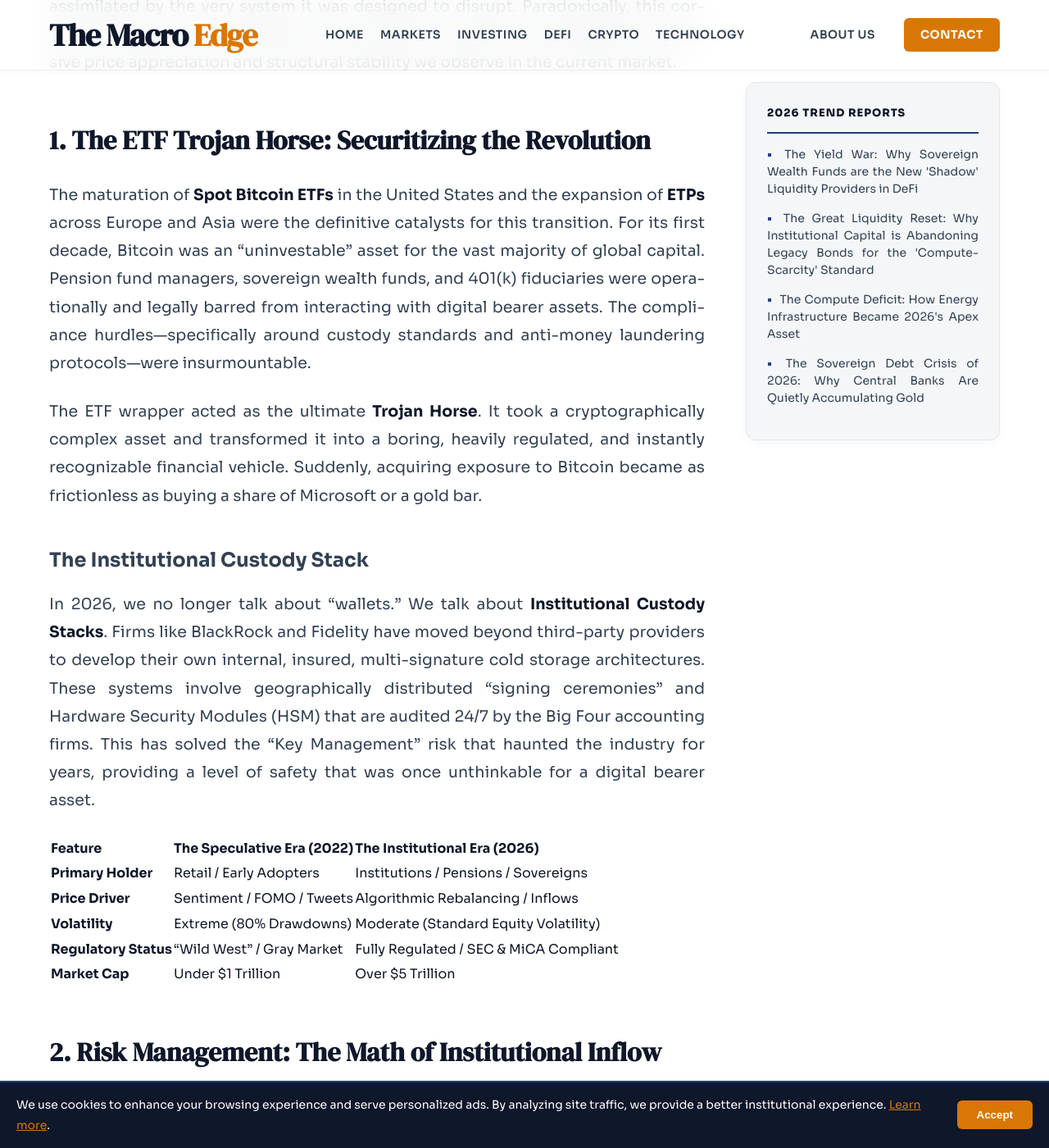
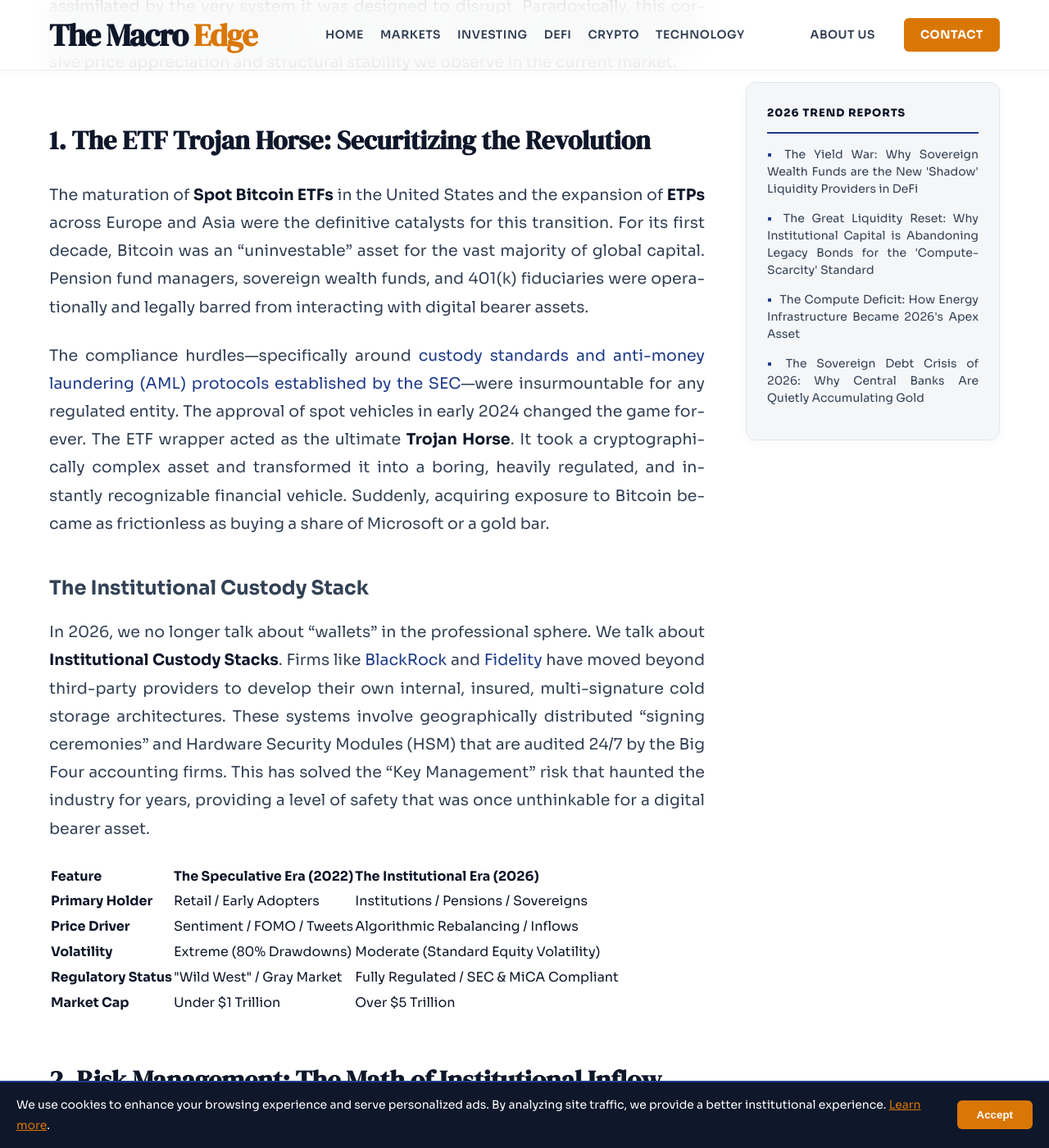
Before and after one commit to Frixx55/FinanceWorld, a Jekyll site: the page built from _posts/2026-04-21-bitcoin-wall-street-etf-adoption.md, in a window 1280 px wide and 1400 px high, scrolled down 1920 px. Shown: the whole window at 82% size. Built offline with Jekyll 4.4.1, drawn with Linux system fonts in a browser that asks for light colours; some of the changed text lies outside the part shown.

Commit message:
Revise Bitcoin ETF adoption article for clarity and detail
Updated various sections to enhance clarity and detail regarding Bitcoin's institutional adoption and its implications in 2026. Added references to compliance, custody, and the evolving financial landscape.

```diff
--- a/_posts/2026-04-21-bitcoin-wall-street-etf-adoption.md
+++ b/_posts/2026-04-21-bitcoin-wall-street-etf-adoption.md
@@ -16,30 +16,30 @@
 
 ## 1. The ETF Trojan Horse: Securitizing the Revolution
 
-The maturation of **Spot Bitcoin ETFs** in the United States and the expansion of **ETPs** across Europe and Asia were the definitive catalysts for this transition. For its first decade, Bitcoin was an "uninvestable" asset for the vast majority of global capital. Pension fund managers, sovereign wealth funds, and 401(k) fiduciaries were operationally and legally barred from interacting with digital bearer assets. The compliance hurdles—specifically around custody standards and anti-money laundering protocols—were insurmountable.
+The maturation of **Spot Bitcoin ETFs** in the United States and the expansion of **ETPs** across Europe and Asia were the definitive catalysts for this transition. For its first decade, Bitcoin was an "uninvestable" asset for the vast majority of global capital. Pension fund managers, sovereign wealth funds, and 401(k) fiduciaries were operationally and legally barred from interacting with digital bearer assets.
 
-The ETF wrapper acted as the ultimate **Trojan Horse**. It took a cryptographically complex asset and transformed it into a boring, heavily regulated, and instantly recognizable financial vehicle. Suddenly, acquiring exposure to Bitcoin became as frictionless as buying a share of Microsoft or a gold bar.
+The compliance hurdles—specifically around [custody standards and anti-money laundering (AML) protocols established by the SEC](https://www.sec.gov)—were insurmountable for any regulated entity. The approval of spot vehicles in early 2024 changed the game forever. The ETF wrapper acted as the ultimate **Trojan Horse**. It took a cryptographically complex asset and transformed it into a boring, heavily regulated, and instantly recognizable financial vehicle. Suddenly, acquiring exposure to Bitcoin became as frictionless as buying a share of Microsoft or a gold bar.
 
 ### The Institutional Custody Stack
 
-In 2026, we no longer talk about "wallets." We talk about **Institutional Custody Stacks**. Firms like BlackRock and Fidelity have moved beyond third-party providers to develop their own internal, insured, multi-signature cold storage architectures. These systems involve geographically distributed "signing ceremonies" and Hardware Security Modules (HSM) that are audited 24/7 by the Big Four accounting firms. This has solved the "Key Management" risk that haunted the industry for years, providing a level of safety that was once unthinkable for a digital bearer asset.
+In 2026, we no longer talk about "wallets" in the professional sphere. We talk about **Institutional Custody Stacks**. Firms like [BlackRock](https://www.blackrock.com) and [Fidelity](https://www.fidelity.com) have moved beyond third-party providers to develop their own internal, insured, multi-signature cold storage architectures. These systems involve geographically distributed "signing ceremonies" and Hardware Security Modules (HSM) that are audited 24/7 by the Big Four accounting firms. This has solved the "Key Management" risk that haunted the industry for years, providing a level of safety that was once unthinkable for a digital bearer asset.
 
 | Feature | The Speculative Era (2022) | The Institutional Era (2026) |
 | :--- | :--- | :--- |
 | **Primary Holder** | Retail / Early Adopters | Institutions / Pensions / Sovereigns |
 | **Price Driver** | Sentiment / FOMO / Tweets | Algorithmic Rebalancing / Inflows |
 | **Volatility** | Extreme (80% Drawdowns) | Moderate (Standard Equity Volatility) |
-| **Regulatory Status** | "Wild West" / Gray Market | Fully Regulated / SEC & MiCA Compliant |
+| **Regulatory Status** | \"Wild West\" / Gray Market | Fully Regulated / SEC & MiCA Compliant |
 | **Market Cap** | Under $1 Trillion | Over $5 Trillion |
-
 
 
 ## 2. Risk Management: The Math of Institutional Inflow
 
 Wall Street did not buy Bitcoin because they shared Satoshi Nakamoto’s dream of a peer-to-peer electronic cash system. They bought it because of its **risk-adjusted return profile**. In the 2026 macroeconomic environment, characterized by persistent fiscal deficits and currency debasement, portfolio managers utilize Bitcoin not as a lottery ticket, but as a non-correlated volatility dampener.
 
-Institutional investors focus on the **Sharpe Ratio**—a measure of return relative to the risk taken. By adding a small, controlled allocation of Bitcoin—typically ranging from 2% to 5%—to a diversified portfolio, institutions have found they can significantly increase the total return without a proportional increase in the overall volatility. This optimization has become the standard for the modern **60/35/5 portfolio**, which has largely replaced the traditional 60/40 model. This isn't about "going to the moon"; it's about the cold, calculated efficiency of the efficient frontier.
+Institutional investors focus heavily on the **Sharpe Ratio**—a measure of return relative to the risk taken. By adding a small, controlled allocation of Bitcoin—typically ranging from 2% to 5%—to a diversified portfolio, institutions have found they can significantly increase the total return without a proportional increase in the overall volatility.
 
+This optimization has become the standard for the modern **60/35/5 portfolio**, which has largely replaced the traditional 60/40 model. According to research from [Morningstar](https://www.morningstar.com), this small allocation into "Digital Gold" has provided the necessary "alpha" to offset the declining real returns in the bond market. This isn't about "going to the moon"; it's about the cold, calculated efficiency of the efficient frontier.
 
 
 ## 3. The Death of the 4-Year Cycle
@@ -70,31 +68,30 @@
 
 The weaponization of the U.S. dollar through global sanctions—most notably the freezing of foreign reserves in the early 2020s—has forced sovereign wealth funds and central banks in "non-aligned" nations to diversify their reserves. They are adding Bitcoin not because they are "fans" of the technology, but because of **Game Theory**. Bitcoin is the only highly liquid, globally accepted settlement layer that **cannot be frozen** by any single government or central authority.
 
-In a multi-polar world, "Neutral Money" is a strategic necessity. According to reports from global monetary bodies, the accumulation of digital hard assets by sovereign states is accelerating. We have moved from the "Retail Mania" phase to the "National Security Ledger" phase. Even the United States has responded by establishing its own **Strategic Bitcoin Reserve**, ensuring that it remains the leader in this new digital arms race.
-
+In a multi-polar world, "Neutral Money" is a strategic necessity. According to reports from the [International Monetary Fund (IMF)](https://www.imf.org) and the [Bank for International Settlements (BIS)](https://www.bis.org), the accumulation of digital hard assets by sovereign states is accelerating. We have moved from the "Retail Mania" phase to the "National Security Ledger" phase. Even the United States has responded by establishing its own **Strategic Bitcoin Reserve**, ensuring that it remains the leader in this new digital arms race.
 
 
 ## 6. The Compliance Era: The Death of Privacy
 
-The "civilization" of Bitcoin comes with a heavy price: the effective end of financial privacy within the regulated system. The cypherpunks who invented the protocol dreamt of a world of total anonymity. In **2026**, that dream exists only in the margins.
+The "civilization" of Bitcoin comes with a heavy price: the effective end of financial privacy within the regulated system. The cypherpunks who invented the protocol dreamt of a world of total anonymity. In **2026**, that dream exists only in the margins of history.
 
-The "Suits and Ties" brought with them the requirements of **KYC (Know Your Customer)** and **AML (Anti-Money Laundering)**. Through the implementation of advanced blockchain analytics, the ledger is now more transparent to the state than the legacy banking system ever was.
+The "Suits and Ties" brought with them the requirements of **KYC (Know Your Customer)** and **AML (Anti-Money Laundering)**. Through the implementation of advanced blockchain analytics from companies like [Chainalysis](https://www.chainalysis.com), the ledger is now more transparent to the state than the legacy banking system ever was.
 
 ### The Modern Compliance Stack:
 *   **Real-Time Chain Analysis:** Continuous monitoring of all transaction paths to flag and isolate "tainted" coins from illicit sources.
 *   **Travel Rule Integration:** Mandatory data sharing between institutions for any transfer above a certain threshold, ensuring a permanent audit trail.
 *   **Automated Tax Reporting:** Direct integration with tax authorities that tracks every cost basis and capital gain millisecond by millisecond.
 
-The leather jacket has been traded for a suit, and that suit comes with a digital tracker. For the institutional player, this is a feature, not a bug—it provides the "regulatory clarity" required to move billions without fear of legal reprisal.
-
+The leather jacket has been traded for a suit, and that suit comes with a digital tracker. For the institutional player, this is a feature, not a bug—it provides the "regulatory clarity" required to move billions without fear of legal reprisal or reputational damage.
 
 
 ## 7. Bitcoin as 'Pristine Collateral' in the Credit Markets
 
 One of the most significant developments in 2026 is the use of Bitcoin as **Pristine Collateral**. Because Bitcoin is a bearer asset with 24/7 liquidity and zero counterparty risk—when held in high-grade vaults—it has become the preferred collateral for the "Shadow Banking" sector.
 
-Unlike real estate or corporate bonds, which can take weeks to liquidate and are subject to market "gaps" during crises, Bitcoin can be liquidated in milliseconds by automated margin engines. This has led to the rise of **Bitcoin-Backed Lending**, where institutional players borrow USD or Stablecoins against their BTC holdings to fund operations or acquisitions. This allows them to access liquidity without triggering the capital gains taxes associated with selling their position. Bitcoin has become the base-layer asset for a new, digital repo market that never sleeps.
+Unlike real estate or corporate bonds, which can take weeks to liquidate and are subject to market "gaps" during crises, Bitcoin can be liquidated in milliseconds by automated margin engines. This has led to the rise of **Bitcoin-Backed Lending**, where institutional players borrow USD or Stablecoins against their BTC holdings to fund operations or acquisitions.
 
+This allows them to access liquidity without triggering the capital gains taxes associated with selling their position. As noted in the [Federal Reserve’s Financial Stability Report](https://www.federalreserve.gov), Bitcoin has become the base-layer asset for a new, digital repo market that never sleeps and operates with mathematical precision.
 
 
 ## 8. The Great Bifurcation: The New Financial Hierarchy
@@ -103,8 +100,7 @@
 
 1.  **The Securitized Class:** Retail investors who own "Paper Bitcoin" through ETFs. They prioritize convenience and safety over sovereignty. They represent the majority of participants but hold a shrinking percentage of the actual supply.
 2.  **The Institutional Class:** Corporations, Hedge Funds, and Sovereign Wealth Funds. They own the underlying asset for balance sheet integrity and use it as a hedge against the $100 trillion global debt pile.
-3.  **The Sovereign Individuals:** The remaining "Old Guard" who hold their own private keys. They are the only ones utilizing the censorship-resistant features of the protocol. They are the "Lighthouse" for financial freedom, but they face increasing regulatory pressure and jurisdictional challenges.
-
+3.  **The Sovereign Individuals:** The remaining "Old Guard" who hold their own private keys. They are the only ones utilizing the censorship-resistant features of the protocol. They are the "Lighthouse" for financial freedom, but they face increasing regulatory pressure and jurisdictional challenges as noted by groups like the [Electronic Frontier Foundation (EFF)](https://www.eff.org).
 
 
 ## 9. Layer 2 Expansion: The Settlement Layer for the Machine Economy
@@ -114,7 +110,6 @@
 This has enabled the "Streaming of Money." In 2026, content creators, AI agents, and IoT devices are paying each other in "Sats" (the smallest unit of Bitcoin) in real-time. This isn't happening on the base layer, which remains the "settlement floor," but on high-speed layers that settle back to the main chain. Bitcoin has become the **Global Settlement Layer for the Machine Economy**, where AI agents trade compute power and data using the world's most secure monetary network.
 
 
-
 ## 10. Conclusion: The Securitized Revolution
 
 The irony of **2026** is that the banks did not kill Bitcoin; they **commodified it**. They packaged the revolution into a ticker symbol, slapped a management fee on it, and sold it to the very people the original cypherpunks were trying to "free."
```
Also changed, not shown: other parts of _posts/2026-04-21-bitcoin-wall-street-etf-adoption.md (+3 -5 lines).
